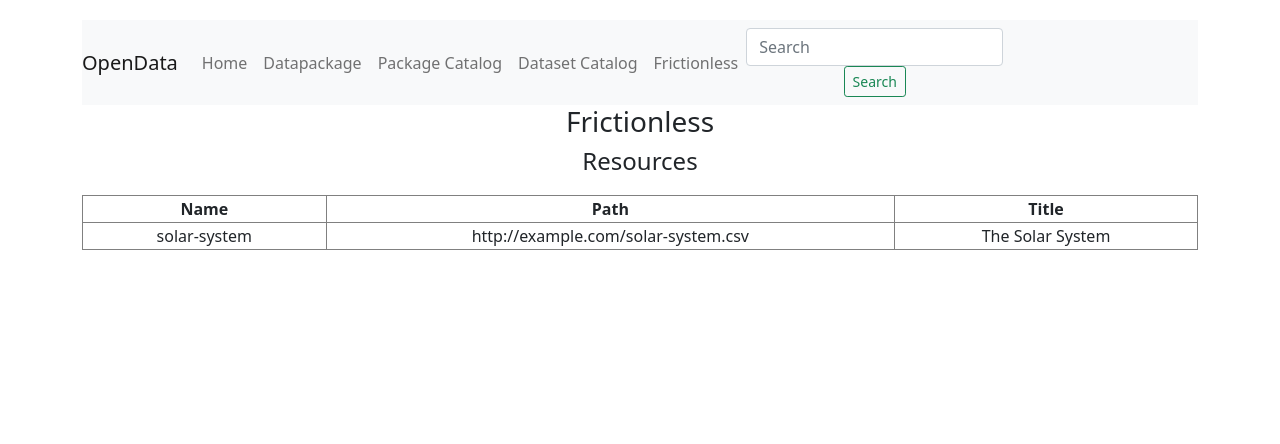
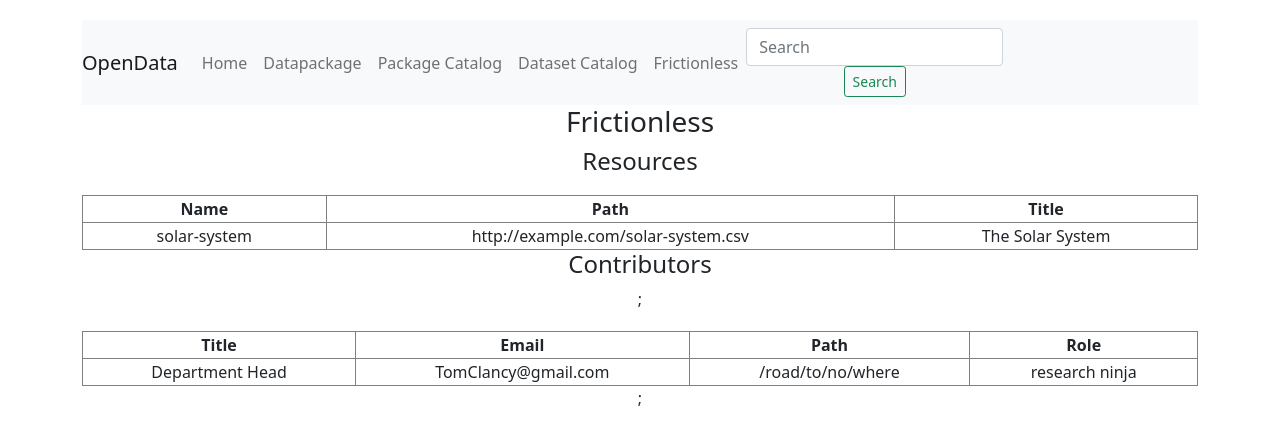
Before and after one commit to timeonator/open.data, a React (Create React App) app: page /frictionless in a window 1280 px wide. Shown: the top 444 px of the page. Built offline with nearby package versions, Linux system fonts and the light colour scheme.

Commit message:
converter.js -> converter.jsx

```diff
--- /dev/null
+++ b/src/component/frictionless/contributors.tsx
@@ -0,0 +1,48 @@
+//
+// "contributors": [{
+//     "title": "Joe Bloggs",
+//     "email": "joe@bloggs.com",
+//     "path": "http://www.bloggs.com",
+//     "role": "author"
+//   }]
+
+import React from 'react';
+import Table from '../table';
+
+interface Heading {
+  accessor: string;
+  Header: string;
+}
+
+const columns: Array<Heading> = [
+  { accessor: 'title', Header: 'Title' },
+  { accessor: 'email', Header: 'Email' },
+  { accessor: 'path', Header: 'Path' },
+  { accessor: 'role', Header: 'Role' },
+];
+
+interface contributor {
+  title: String;
+  email: String;
+  path: String;
+  role: String;
+}
+
+const data: Array<contributor> = [
+  {
+    title: 'Department Head',
+    email: 'TomClancy@gmail.com',
+    path: '/road/to/no/where',
+    role: 'research ninja',
+  },
+];
+
+const Contributors = () => {
+  return (
+    <>
+      <h4>Contributors</h4>;
+      <Table data={data} columns={columns} />;
+    </>
+  );
+};
+export default Contributors;
--- a/src/frictionless.js
+++ b/src/frictionless.js
@@ -1,11 +1,12 @@
 import React from 'react';
 import Resources from './component/frictionless/resources';
-
+import Contributors from './component/frictionless/contributors';
 const Frictionless = (props) => {
   return (
     <>
       <h3>Frictionless</h3>
       <Resources />
+      <Contributors />
     </>
   );
 };
```
Also changed, not shown: src/component/contributors.js (deleted, +0 -11 lines), src/component/frictionless/contributors.js (deleted, +0 -11 lines).
